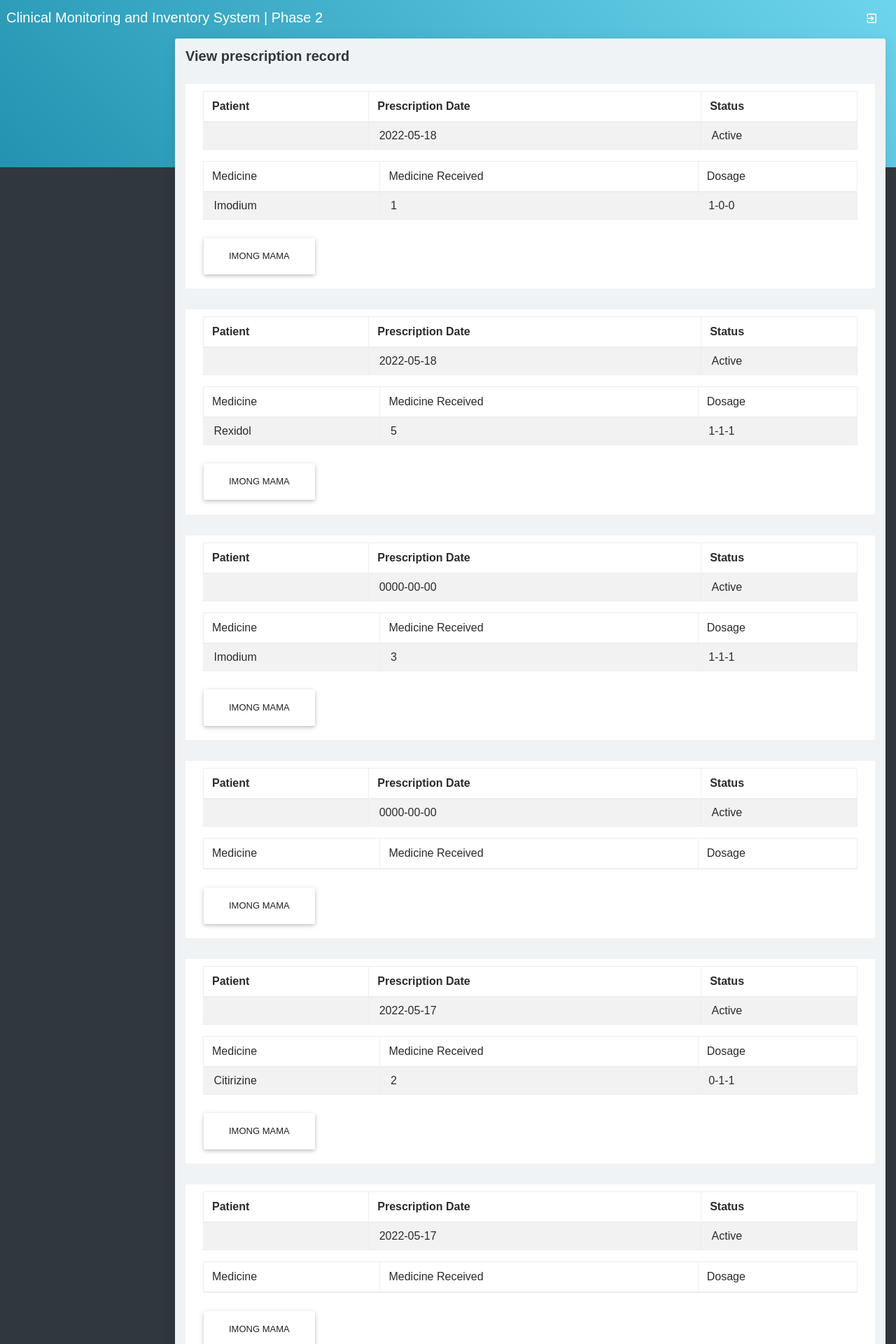
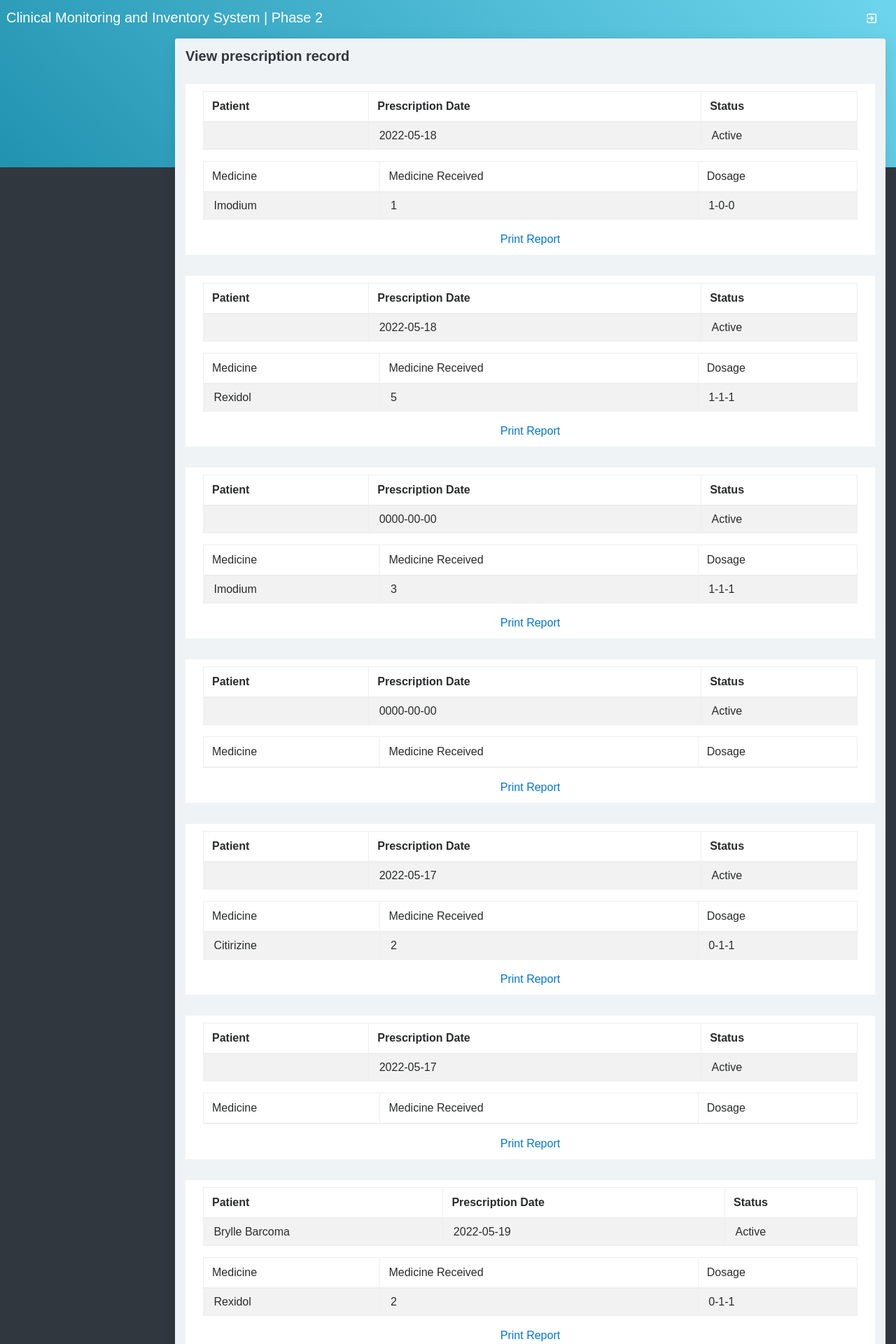
Before and after one commit to vinlothyvine1530/Arkiollezan.v.1.0.0, a PHP site: page /patviewprescription.php in a window 1280 px wide. Shown: the top 1920 px of the page at 70% size. Run offline with PHP 8.4, Linux system fonts and the light colour scheme; data comes from the database, SQL or seed files in the repository; data that the repository does not hold is empty; a stand-in replaces the project's code that opens the database connection; some libraries are stand-ins or nearby versions.

Commit message:
Update patviewprescription.php
Gitangtang nako ang button, giilisdan nako ug link ra para sa pag print

```diff
--- a/patviewprescription.php
+++ b/patviewprescription.php
@@ -89,17 +89,16 @@ if(isset($_GET[delid]))
             }
             ?>
 
+      <table>
+              <tr>
+   <center><a href="print.php" target="_blank">Print Report</a></center>
+  </tr>
+      </table>
+
           </tbody>
-        </table>
-        <input type="submit" class="btn btn-lg" name="print" id="print" value="Imong mama" onclick="myFunction()"/>
 
- <script>
-  function myFunction()
-  {
-   window.print();
- }
 
-</script>
+
 </script>
       </div>
 
```
